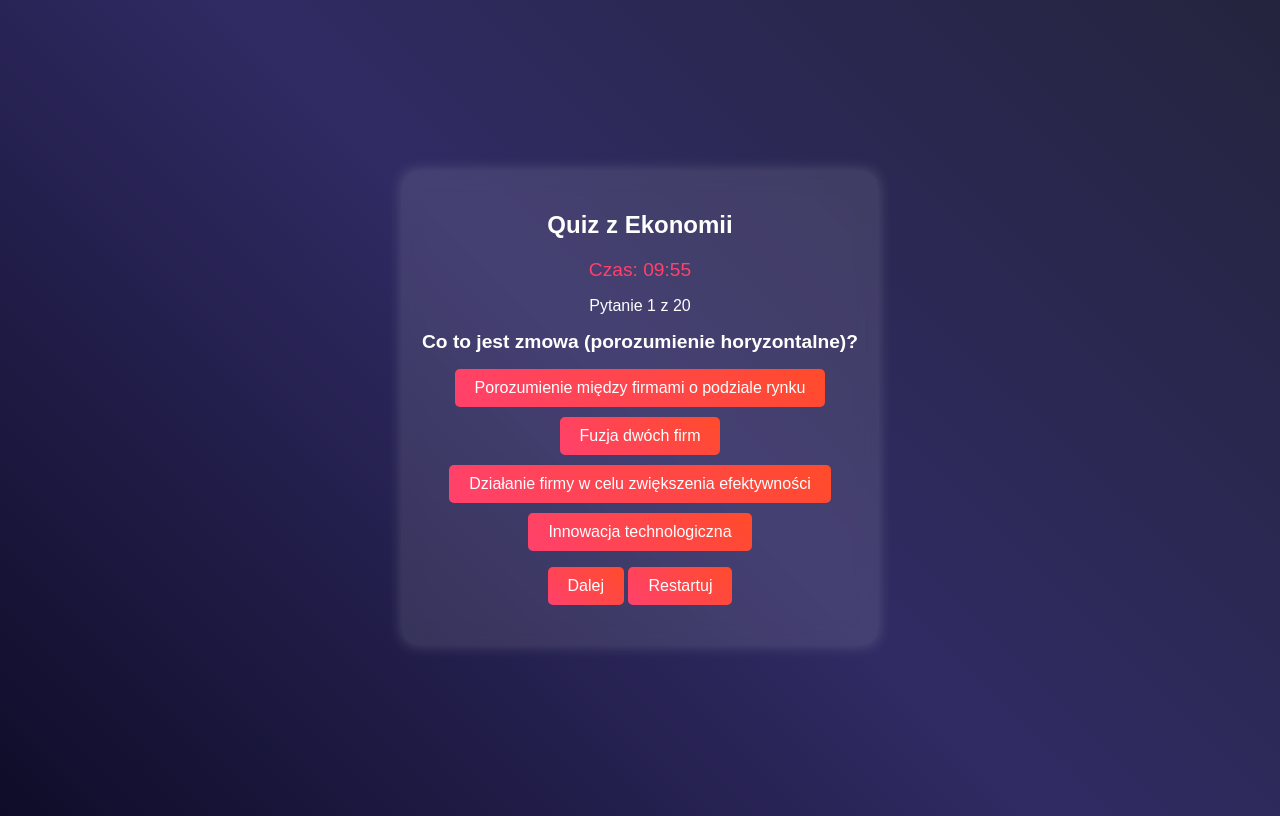
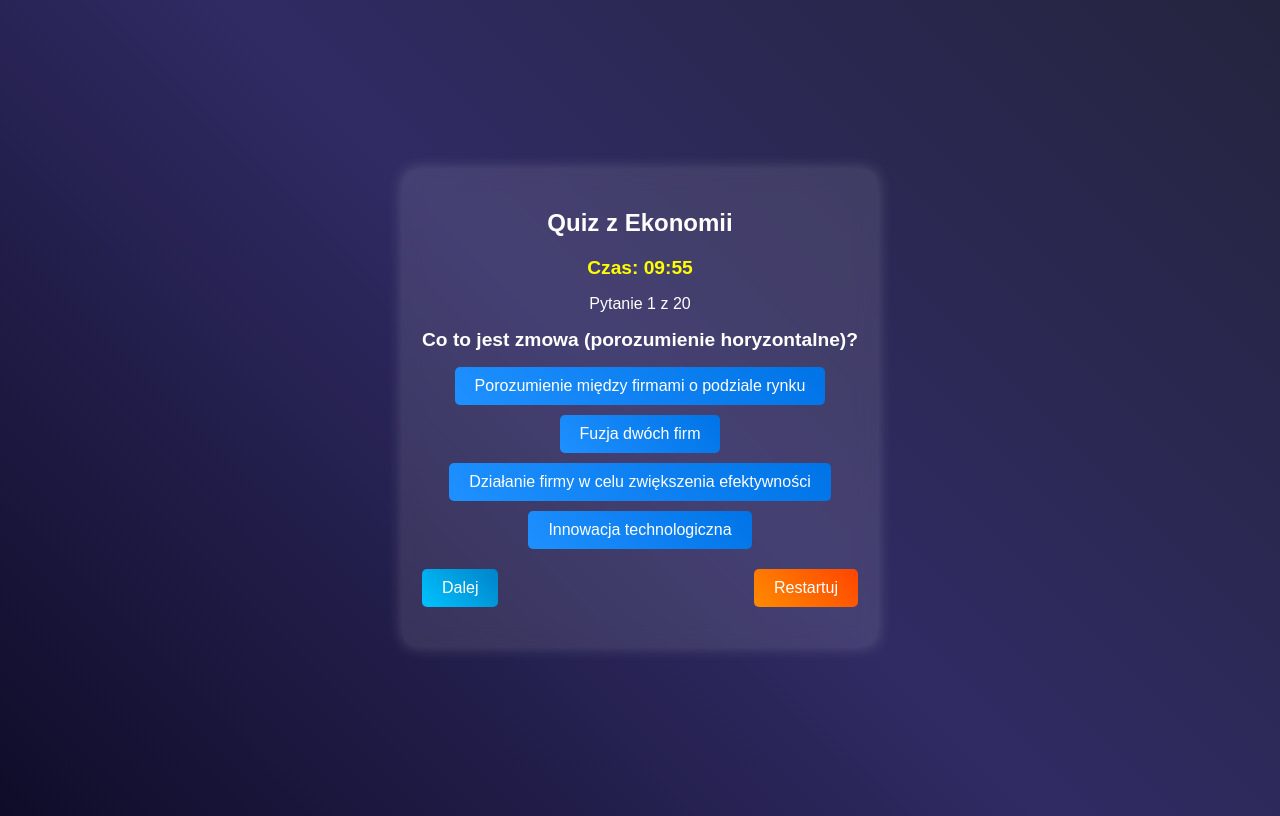
Before and after one commit to ArkadiuszRe/Test-Polityka-, a plain HTML site: page index.html in a window 1280 px wide. Drawn offline with Linux system fonts and the light colour scheme.

Commit message:
Wersja ostatnia

```diff
--- a/index.html
+++ b/index.html
@@ -35,8 +35,8 @@
         .options li {
             margin: 10px 0;
         }
-        button {
-            background: linear-gradient(45deg, #ff416c, #ff4b2b);
+        .options button {
+            background: linear-gradient(45deg, #1e90ff, #0073e6);
             border: none;
             padding: 10px 20px;
             font-size: 1em;
@@ -45,8 +45,29 @@
             cursor: pointer;
             transition: 0.3s;
         }
-        button:hover {
-            background: linear-gradient(45deg, #ff4b2b, #ff416c);
+        .options button:hover {
+            background: linear-gradient(45deg, #0073e6, #1e90ff);
+        }
+        button {
+            border: none;
+            padding: 10px 20px;
+            font-size: 1em;
+            color: white;
+            border-radius: 5px;
+            cursor: pointer;
+            transition: 0.3s;
+        }
+        .next-btn {
+            background: linear-gradient(45deg, #00c3ff, #0082c8);
+        }
+        .restart-btn {
+            background: linear-gradient(45deg, #ff8c00, #ff4500);
+        }
+        .next-btn:hover {
+            background: linear-gradient(45deg, #0082c8, #00c3ff);
+        }
+        .restart-btn:hover {
+            background: linear-gradient(45deg, #ff4500, #ff8c00);
         }
         .result {
             font-weight: bold;
@@ -65,7 +86,17 @@
         #timer {
             font-size: 1.2em;
             margin: 10px 0;
-            color: #ff416c;
+            color: yellow;
+            font-weight: bold;
+        }
+        .btn-container {
+            display: flex;
+            justify-content: space-between;
+            margin-top: 20px;
+        }
+        .explanation {
+            font-size: 0.9em;
+            color: #ccc;
         }
     </style>
 </head>
@@ -75,15 +106,18 @@
         <p id="timer">Czas: 05:00</p>
         <p id="question-counter"></p>
         <div id="quiz"></div>
-        <button onclick="nextQuestion()">Dalej</button>
-        <button onclick="restartQuiz()">Restartuj</button>
+        <div class="btn-container">
+            <button class="next-btn" onclick="nextQuestion()">Dalej</button>
+            <button class="restart-btn" onclick="restartQuiz()">Restartuj</button>
+        </div>
         <p id="score" class="result"></p>
         <div id="incorrect-answers" class="hidden">
             <h3>Błędne odpowiedzi:</h3>
             <ul id="incorrect-list"></ul>
         </div>
     </div>
-
+</body>
+</html>
     <script>
         const explanations = [
     "Paradygmat SDW koncentruje się na liczbie firm, barierach wejścia i zróżnicowaniu produktów, ale nie uwzględnia poziomu inwestycji w badania i rozwój jako podstawowego elementu struktury rynku.",
```
